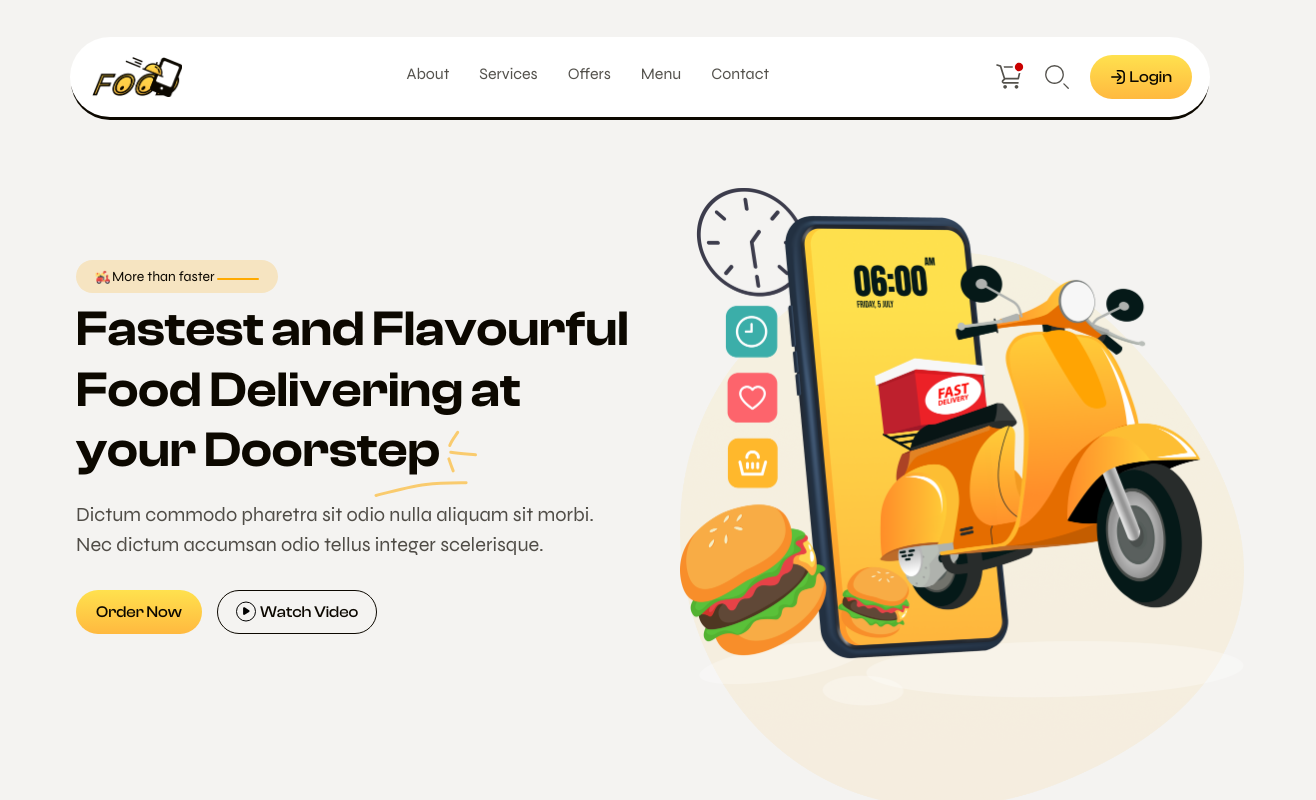
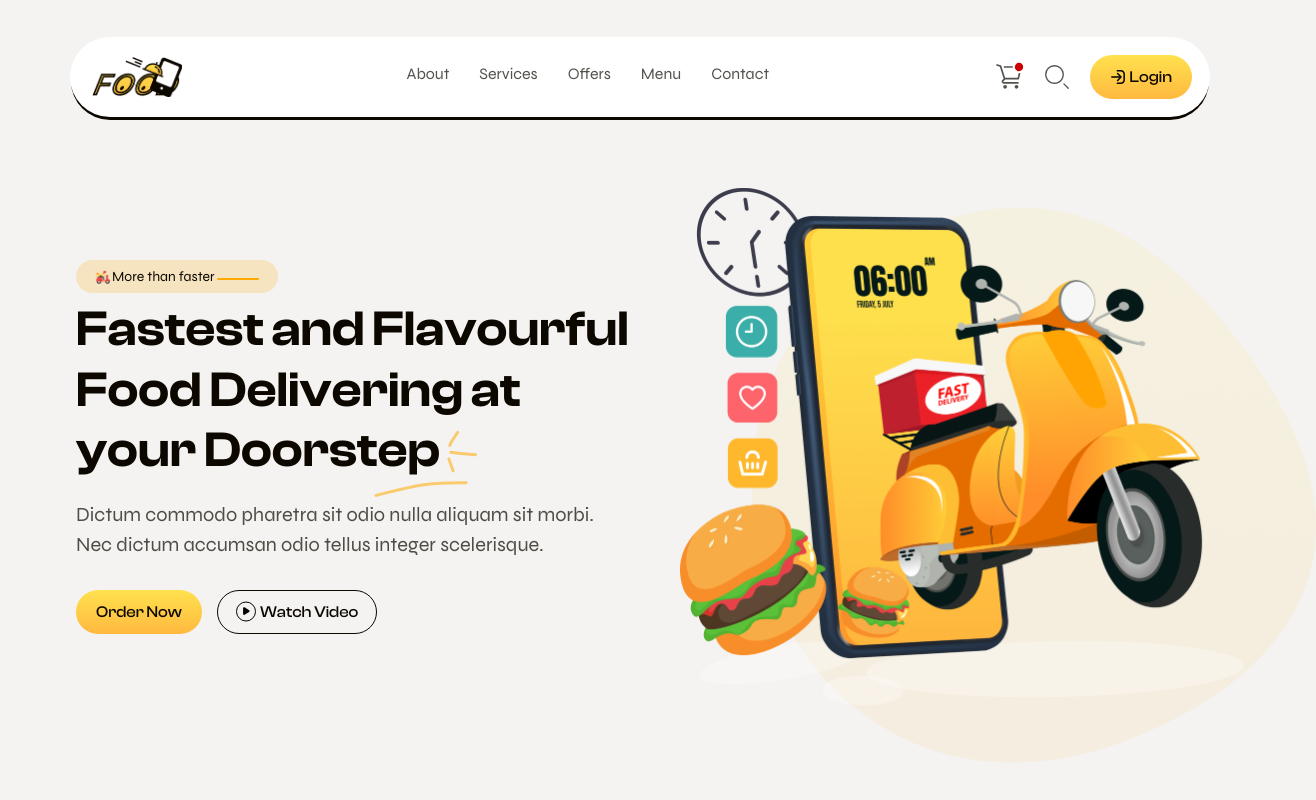
Before and after one commit to sachin-niyana/food, a Next.js app: page / in a window 1280 px wide. Shown: the top 800 px of the page, 1316 px wide, since content can reach past the window. Built offline with nearby package versions, Linux system fonts and the light colour scheme.

Commit message:
marge code

```diff
--- a/src/components/Header.jsx
+++ b/src/components/Header.jsx
@@ -55,7 +55,7 @@ const Header = () => {
             alt="delivery"
           />
           <Image
-            className="max-w-[565px] w-full xl:translate-x-10 absolute sm:top-16"
+            className="max-w-[565px] w-full xl:translate-x-28 translate-y-[-8%] absolute sm:top-16"
             src="/assets/images/header/scooter-shadow.png"
             width={565}
             height={518}
```
